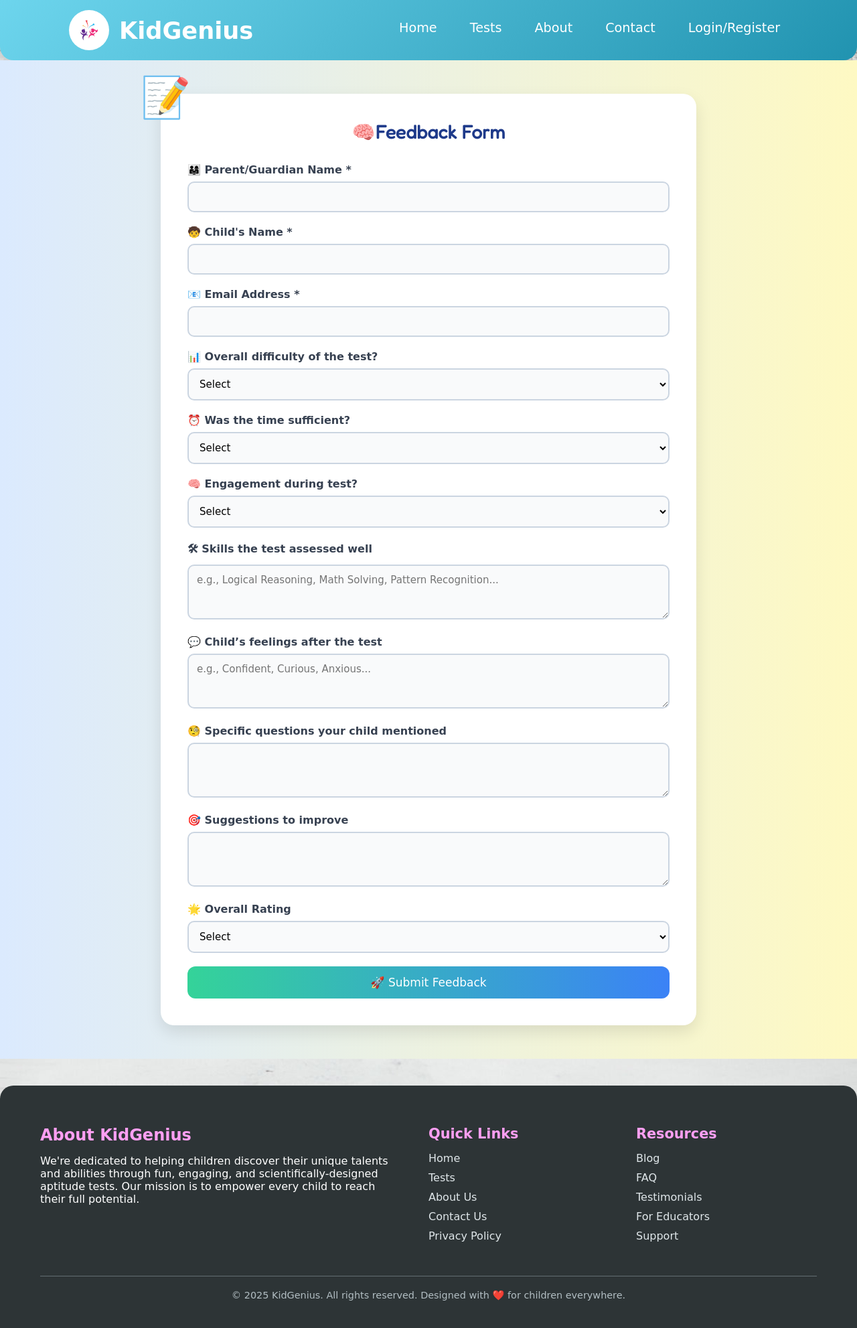
After one commit to Sanjanasingh23/ChildAptitude, a PHP site: page /feedback.php in a window 1280 px wide. The commit adds this page. Shown: the whole page at 67% size. Run offline with PHP 8.4, Linux system fonts and the light colour scheme; some libraries are stand-ins or nearby versions.

Commit message:
added new pages

```diff
--- /dev/null
+++ b/feedback.php
@@ -0,0 +1,205 @@
+<!DOCTYPE html>
+<html lang="en">
+<head>
+  <meta charset="UTF-8">
+  <title>Child Aptitude Test Feedback (10–12 Years)</title>
+  <link rel="stylesheet" href="css/styles.css">
+  <link href="https://fonts.googleapis.com/css2?family=Fredoka&family=Quicksand&display=swap" rel="stylesheet">
+  <style>
+    .body {
+      font-family: 'Quicksand', sans-serif;
+      background: linear-gradient(to right, #dbeafe, #fef9c3);
+      display: flex;
+      justify-content: center;
+      padding: 50px;
+    }
+
+    .feedback-form {
+      background: #fff;
+      padding: 40px;
+      border-radius: 20px;
+      box-shadow: 0 10px 25px rgba(0,0,0,0.1);
+      max-width: 800px;
+      width: 100%;
+      position: relative;
+    }
+
+    .feedback-form::before {
+      content: '📝';
+      font-size: 60px;
+      position: absolute;
+      top: -30px;
+      left: -30px;
+    }
+
+    h2 {
+      font-family: 'Fredoka', sans-serif;
+      text-align: center;
+      color: #1e3a8a;
+      margin-bottom: 30px;
+      font-size: 28px;
+    }
+
+    .form-group {
+      margin-bottom: 20px;
+    }
+
+    label {
+      display: block;
+      font-weight: 600;
+      margin-bottom: 8px;
+      color: #374151;
+    }
+
+    input[type="text"],
+    input[type="email"],
+    select,
+    textarea {
+      width: 100%;
+      padding: 12px;
+      border-radius: 10px;
+      border: 2px solid #cbd5e1;
+      font-size: 15px;
+      box-sizing: border-box;
+      background-color: #f9fafb;
+    }
+
+    textarea {
+      resize: vertical;
+    }
+
+    select:focus,
+    input:focus,
+    textarea:focus {
+      outline: none;
+      border-color: #60a5fa;
+      box-shadow: 0 0 5px rgba(96, 165, 250, 0.5);
+    }
+
+    .submit-btn {
+      background: linear-gradient(to right, #34d399, #3b82f6);
+      color: white;
+      padding: 14px;
+      border: none;
+      border-radius: 12px;
+      font-size: 17px;
+      width: 100%;
+      cursor: pointer;
+      transition: transform 0.2s, box-shadow 0.2s;
+    }
+
+    .submit-btn:hover {
+      transform: translateY(-2px);
+      box-shadow: 0 5px 15px rgba(59, 130, 246, 0.3);
+    }
+
+    .icon {
+      margin-right: 6px;
+    }
+  </style>
+</head>
+<body>
+<?php include 'includes/header.php'; ?>
+<div class="body">
+
+    <form class="feedback-form">
+        <h2>🧠Feedback Form</h2>
+
+        <div class="form-group">
+            <label for="parentName">👨‍👩‍👧 Parent/Guardian Name *</label>
+      <input type="text" id="parentName" name="parentName" required>
+    </div>
+
+    <div class="form-group">
+        <label for="childName">🧒 Child's Name *</label>
+        <input type="text" id="childName" name="childName" required>
+    </div>
+
+    <div class="form-group">
+        <label for="email">📧 Email Address *</label>
+      <input type="email" id="email" name="email" required>
+    </div>
+
+    <div class="form-group">
+        <label for="level">📊 Overall difficulty of the test?</label>
+        <select id="level" name="level">
+            <option value="">Select</option>
+            <option value="Too easy">Too Easy 😅</option>
+            <option value="Balanced">Balanced ⚖</option>
+            <option value="Somewhat Difficult">Somewhat Difficult 🤔</option>
+            <option value="Very Challenging">Very Challenging 😵</option>
+        </select>
+    </div>
+
+    <div class="form-group">
+        <label for="time">⏰ Was the time sufficient?</label>
+        <select id="time" name="time">
+            <option value="">Select</option>
+            <option value="Yes">Yes 👍</option>
+        <option value="Almost enough">Almost enough ⏳</option>
+        <option value="No, too short">No, too short 😬</option>
+    </select>
+</div>
+
+<div class="form-group">
+    <label for="engagement">🧠 Engagement during test?</label>
+    <select id="engagement" name="engagement">
+        <option value="">Select</option>
+        <option value="Fully engaged">Fully Engaged 🥳</option>
+        <option value="Moderately engaged">Moderately Engaged 🙂</option>
+        <option value="Disengaged">Disengaged 😐</option>
+    </select>
+</div>
+
+<div class="form-group">
+    <label for="skills">🛠 Skills the test assessed well</label>
+    <textarea id="skills" name="skills" rows="3" placeholder="e.g., Logical Reasoning, Math Solving, Pattern Recognition..."></textarea>
+    </div>
+
+    <div class="form-group">
+      <label for="reaction">💬 Child’s feelings after the test</label>
+      <textarea id="reaction" name="reaction" rows="3" placeholder="e.g., Confident, Curious, Anxious..."></textarea>
+    </div>
+
+    <div class="form-group">
+        <label for="feedback">🧐 Specific questions your child mentioned</label>
+        <textarea id="feedback" name="feedback" rows="3"></textarea>
+    </div>
+
+    <div class="form-group">
+        <label for="suggestions">🎯 Suggestions to improve</label>
+        <textarea id="suggestions" name="suggestions" rows="3"></textarea>
+    </div>
+
+    <div class="form-group">
+        <label for="rating">🌟 Overall Rating</label>
+        <select id="rating" name="rating">
+            <option value="">Select</option>
+            <option value="Excellent">Excellent 🌟</option>
+            <option value="Good">Good 😊</option>
+            <option value="Average">Average 😐</option>
+            <option value="Poor">Poor 😞</option>
+        </select>
+    </div>
+
+    <button type="submit" class="submit-btn">🚀 Submit Feedback</button>
+</form>
+
+</div>
+<?php include 'includes/footer.php'; ?>
+
+<script>
+    // Add event listener for form submission
+    document.getElementById('feedbackForm').addEventListener('submit', function(event) {
+        event.preventDefault(); // Prevent the default form submission
+
+        // Simulate form submission (you can replace this with an AJAX request if needed)
+        setTimeout(function() {
+            alert('Your feedback has been submitted successfully!'); // Show popup message
+            document.getElementById('feedbackForm').reset(); // Reset the form fields
+        }, 500); // Simulate a delay for feedback submission
+    });
+</script>
+
+</body>
+</html>
--- a/js/main.js
+++ b/js/main.js
@@ -11,7 +11,6 @@ document.addEventListener('DOMContentLoaded', function() {
     const registerForm = document.getElementById('register-form');
     const loginSubmit = document.getElementById('login-submit');
     const registerSubmit = document.getElementById('register-submit');
-
     // Modal toggle functions
     if (loginBtn) {
         loginBtn.addEventListener('click', function() {
```
Also changed, not shown: css/styles.css (+4 -117 lines), index.php (+5 -5 lines), js/test.js (+62 -46 lines), mydashboard.php (+26 -0 lines), images/Expert.jpg (added), images/Scientific.jpg (added), images/age-appropriate.jpg (added), images/fun.jpg (added), images/report.jpg (added).
